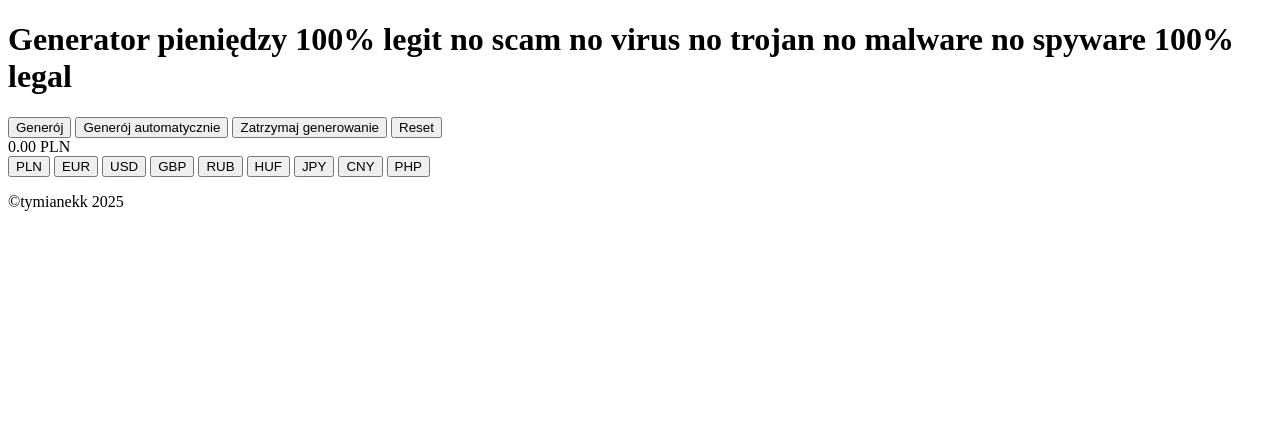
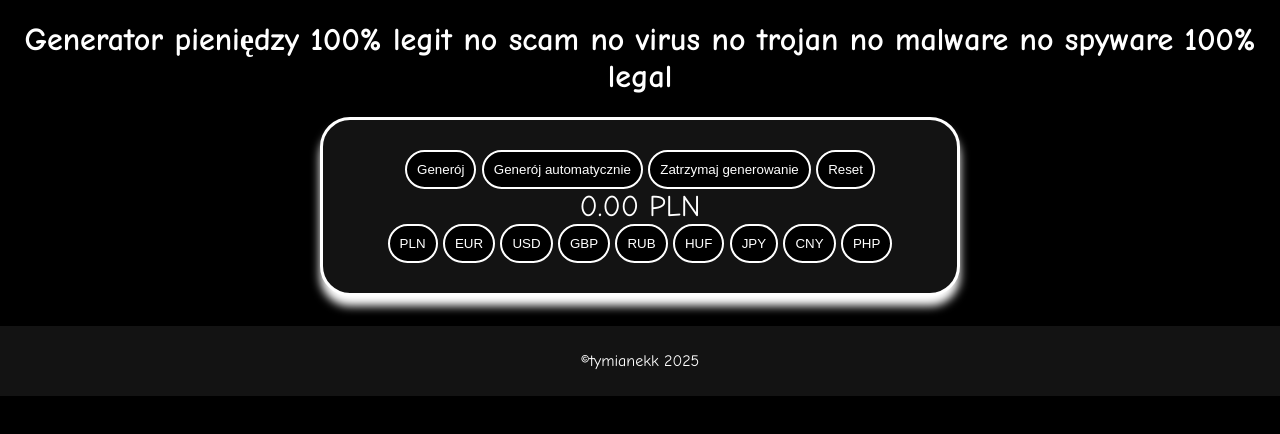
Before and after one commit to tymianekk/Money-generator, a plain HTML site: page Money generator (Web page)/index.html in a window 1280 px wide. Drawn offline with Linux system fonts and the light colour scheme.

Commit message:
Update index.html

```diff
--- a/Money generator (Web page)/index.html
+++ b/Money generator (Web page)/index.html
@@ -5,9 +5,7 @@
     <meta name="viewport" content="width=device-width, initial-scale=1.0">
     <title>Generator pieniędzy 100% legit no scam no virus no trojan no malware no spyware 100% legal</title>
     <link href="https://fonts.googleapis.com/css2?family=Comic+Neue:wght@300;400;700&display=swap" rel="stylesheet">
-    <style>
-
-    </style>
+    <link rel="stylesheet" href="styles.css">
     <script>
         //generowanie
         let money = 0;
```
